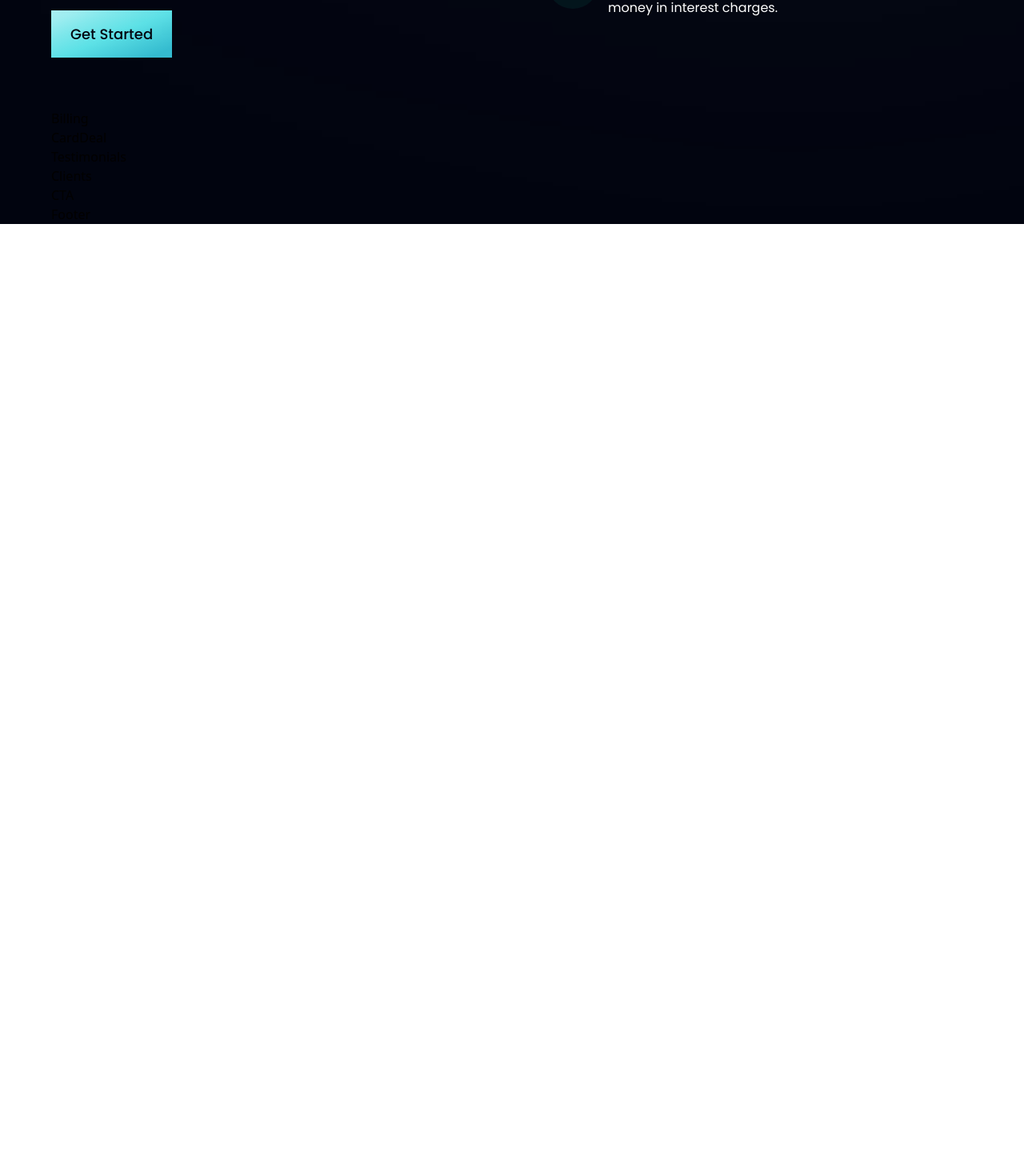
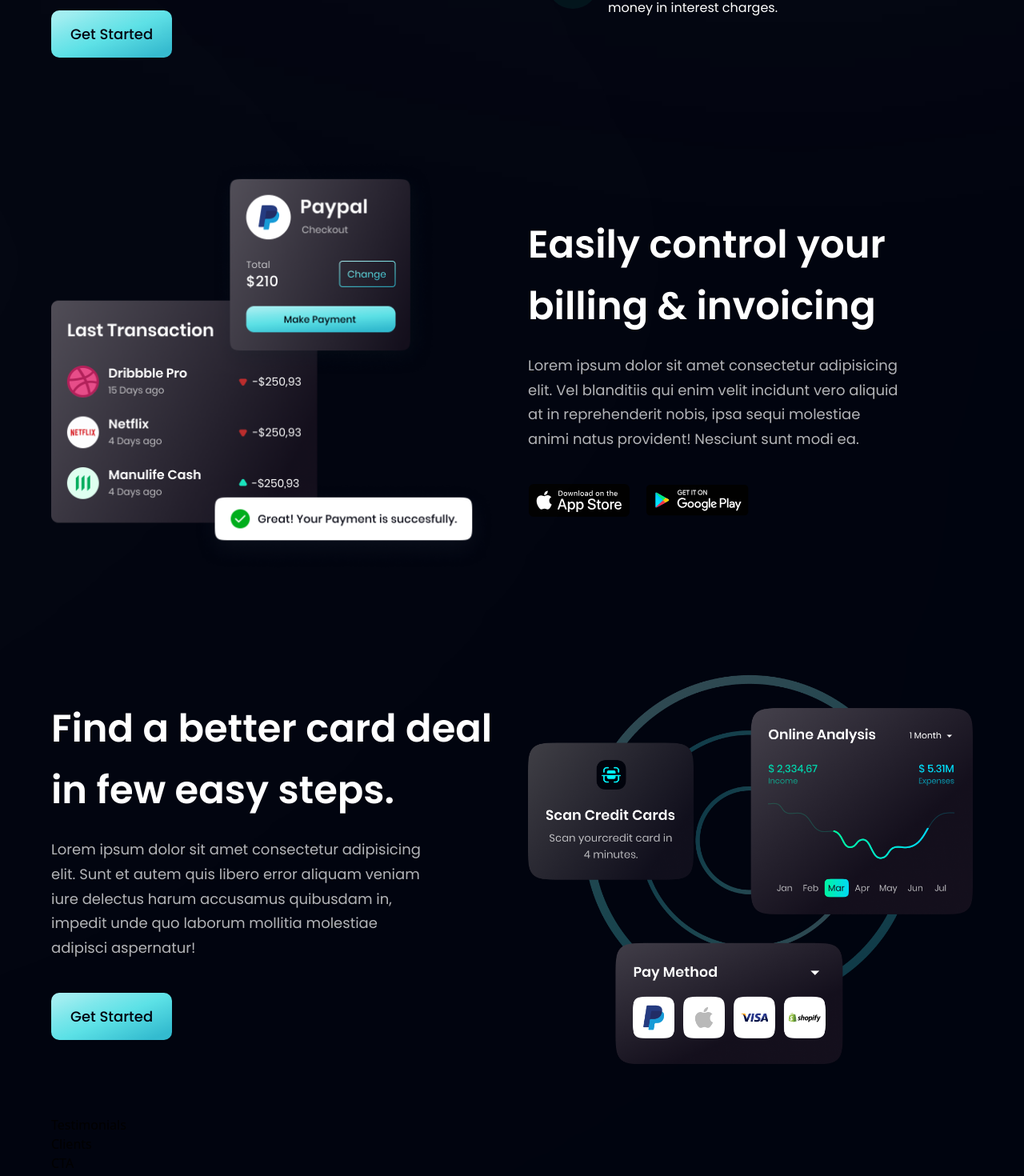
Before and after one commit to rizkiromadoni/bank-modern-app, a React (Vite) app: page / in a window 1280 px wide. Shown: the part 1410-2880 px from the top of the page at 80% size. Before the commit the page ends 1690 px from the top, so only its background shows below. Built offline with nearby package versions, Linux system fonts and the light colour scheme.

Commit message:
CardDeal component

```diff
--- a/src/components/Billing.jsx
+++ b/src/components/Billing.jsx
@@ -1,8 +1,26 @@
-import React from 'react'
+import { apple, bill, google } from '../assets'
+import style, { layout } from '../style'
 
 const Billing = () => {
   return (
-    <div>Billing</div>
+    <section id='product' className={layout.sectionReverse}>
+      <div className={layout.sectionImgReverse}>
+        <img src={bill} alt="billing" className='w-[100%] h-[100%] relative z-[5]' />
+
+        <div className='absolute z-[3] -left-1/2 top-0 w-[50%] h-[50%] rounded-full white__gradient' />
+        <div className='absolute z-[0] -left-1/2 bottom-0 w-[50%]nh-[50%] rounded-full pink__gradient' />
+      </div>
+
+      <div className={layout.sectionInfo}>
+        <h2 className={style.heading2}>Easily control your <br className='sm:block hidden'/> billing & invoicing</h2>
+        <p className={`${style.paragraph} max-w-[470px] mt-5`}>Lorem ipsum dolor sit amet consectetur adipisicing elit. Vel blanditiis qui enim velit incidunt vero aliquid at in reprehenderit nobis, ipsa sequi molestiae animi natus provident! Nesciunt sunt modi ea.</p>
+
+        <div className='flex flex-row flex-wrap sm:mt-10 mt-6'>
+          <img src={apple} alt="app_store" className='w-[128px] h-[42px] object-contain mr-5 cursor-pointer' />
+          <img src={google} alt="google_play" className='w-[128px] h-[42px] object-contain cursor-pointer' />
+        </div>
+      </div>
+    </section>
   )
 }
 
--- a/src/components/Button.jsx
+++ b/src/components/Button.jsx
@@ -2,7 +2,7 @@
 
 const Button = ({ styles }) => {
   return (
-    <button type='button' className={`py-4 px-6 bg-blue-gradient font-poppins font-medium text-[18px] text-primary outline-none ${styles}`}>Get Started</button>
+    <button type='button' className={`py-4 px-6 bg-blue-gradient font-poppins font-medium text-[18px] text-primary outline-none ${styles} rounded-[10px]`}>Get Started</button>
   )
 }
 
--- a/src/components/CardDeal.jsx
+++ b/src/components/CardDeal.jsx
@@ -1,8 +1,20 @@
-import React from 'react'
+import { card } from "../assets"
+import style, { layout } from "../style"
+import Button from "./Button"
 
 const CardDeal = () => {
   return (
-    <div>CardDeal</div>
+    <section className={layout.section}>
+      <div className={layout.sectionInfo}>
+        <h2 className={style.heading2}>Find a better card deal <br className="sm:block hidden"/> in few easy steps.</h2>
+        <p className={`${style.paragraph} max-w-[470px] mt-5`}>Lorem ipsum dolor sit amet consectetur adipisicing elit. Sunt et autem quis libero error aliquam veniam iure delectus harum accusamus quibusdam in, impedit unde quo laborum mollitia molestiae adipisci aspernatur!</p>
+        <Button styles="mt-10"/>
+      </div>
+
+      <div className={layout.sectionImg}>
+        <img src={card} alt="card" className="w-[100] h-[100%]"/>
+      </div>
+    </section>
   )
 }
 
```
